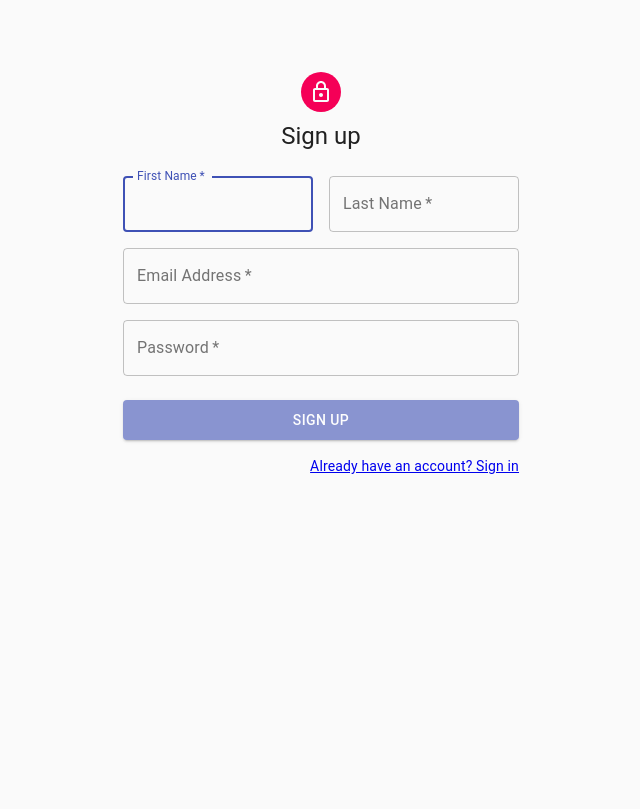
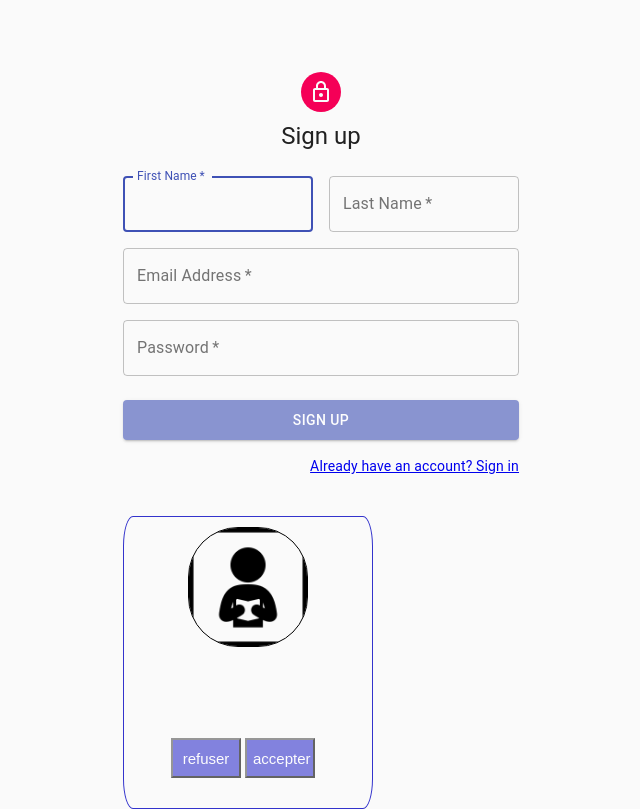
Before and after one commit to islemkh/GestionBiblio, a React (Create React App) app: page /login in a window 1280 px wide. Shown: the whole page, without its empty margins (319-959 px from the left). Built offline with nearby package versions, Linux system fonts and the light colour scheme.

Commit message:
liste avec details adherents

```diff
--- a/src/components/adherent/Adherent.js
+++ b/src/components/adherent/Adherent.js
@@ -11,7 +11,7 @@ function Adherent(
 
 const history = useHistory()
      let { path } = useRouteMatch()
-     const handleClick = () => {
+     const handleClickDetails = () => {
         history.push(`${path}/${id}`);
     }
     return (
@@ -30,7 +30,7 @@ const history = useHistory()
       <div className="action">
 
            <button >banir</button>
-          <button onClick={handleClick}>details</button>
+          <button onClick={handleClickDetails}>details</button>
 
       </div>
       </div>
--- a/src/components/bibliothecaireRoute/bibliothecaireLayout/BiblioLayout.js
+++ b/src/components/bibliothecaireRoute/bibliothecaireLayout/BiblioLayout.js
@@ -143,7 +143,7 @@ return (
       <div className="contenu">
       {children}
       </div>
-      <footer></footer>
+
     </div>
   );
 
--- /dev/null
+++ b/src/components/listeDemandeAdherents/ListeDemande.js
@@ -0,0 +1,39 @@
+import React from "react"
+import profilepic from '../../assets/im1.png'
+function ListeDemande(
+   { id,
+    firstN,
+    lastN,
+    email}
+)
+{
+
+// const history = useHistory()
+//      let { path } = useRouteMatch()
+//      const handleClickDetails = () => {
+//         history.push(`${path}/${id}`);
+//     }
+    return (
+
+        <div className='adherent'>
+        <div>
+
+
+        <img className='profilepic' src={profilepic} alt="profile"/>
+          <div className="title">
+           <p>{firstN} {lastN}</p>
+            <p>{email}</p>
+
+          </div>
+
+      </div>
+      <div className="action">
+
+           <button >refuser</button>
+          <button>accepter</button>
+
+      </div>
+      </div>
+    )
+}
+export default ListeDemande
--- a/src/components/login/SignUp.js
+++ b/src/components/login/SignUp.js
@@ -6,6 +6,7 @@ import TextField from '@material-ui/core/TextField';
 import FormControlLabel from '@material-ui/core/FormControlLabel';
 import Checkbox from '@material-ui/core/Checkbox';
 import { useState} from "react"
+import ListeDemande from '../listeDemandeAdherents/ListeDemande'
 
 import {Link} from 'react-router-dom'
 import Grid from '@material-ui/core/Grid';
@@ -143,6 +144,8 @@ const classes = useStyles();
       </div>
       <Box mt={5}>
       </Box>
+      <ListeDemande firstN={firstName} lastN={lastName} email={email}/>
     </Container>
+
   );
 }
```
